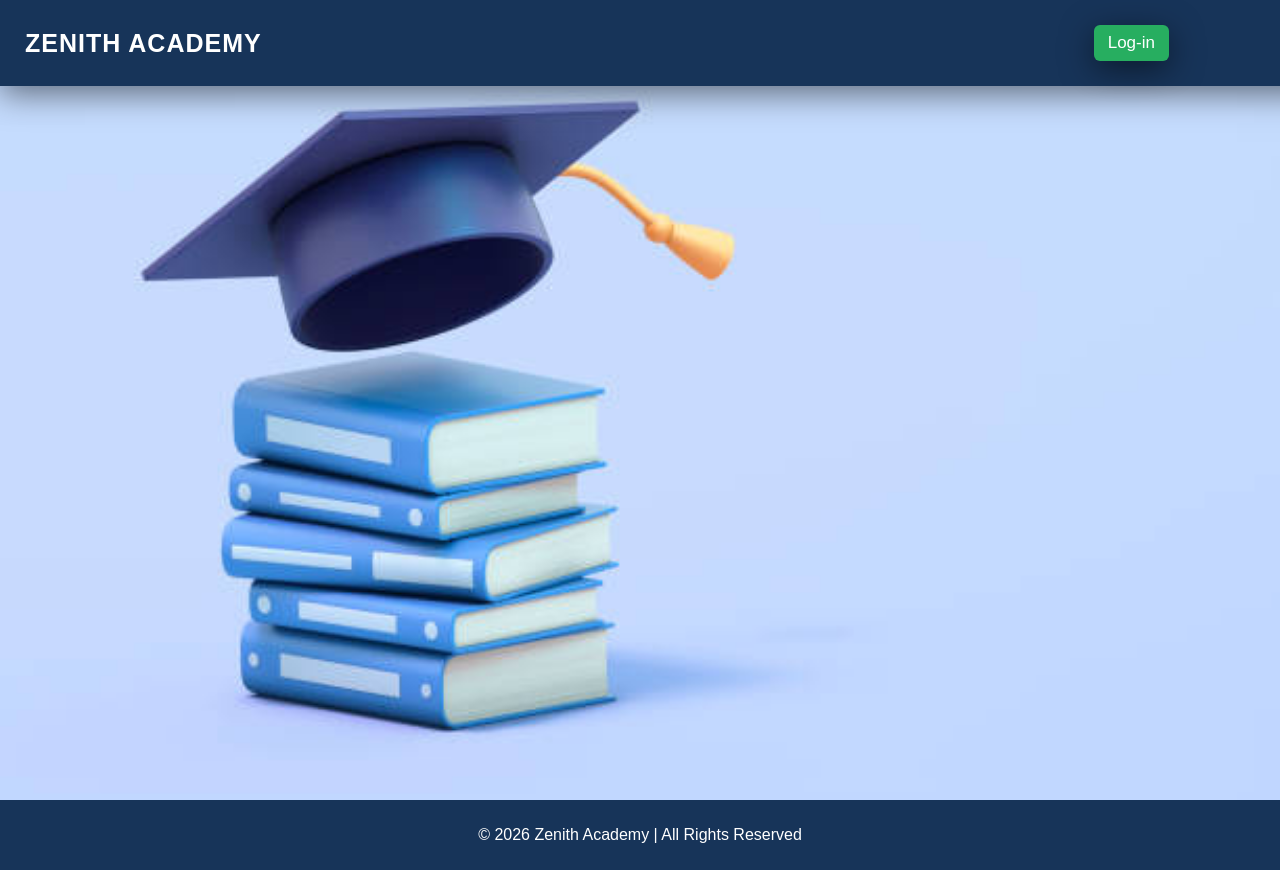
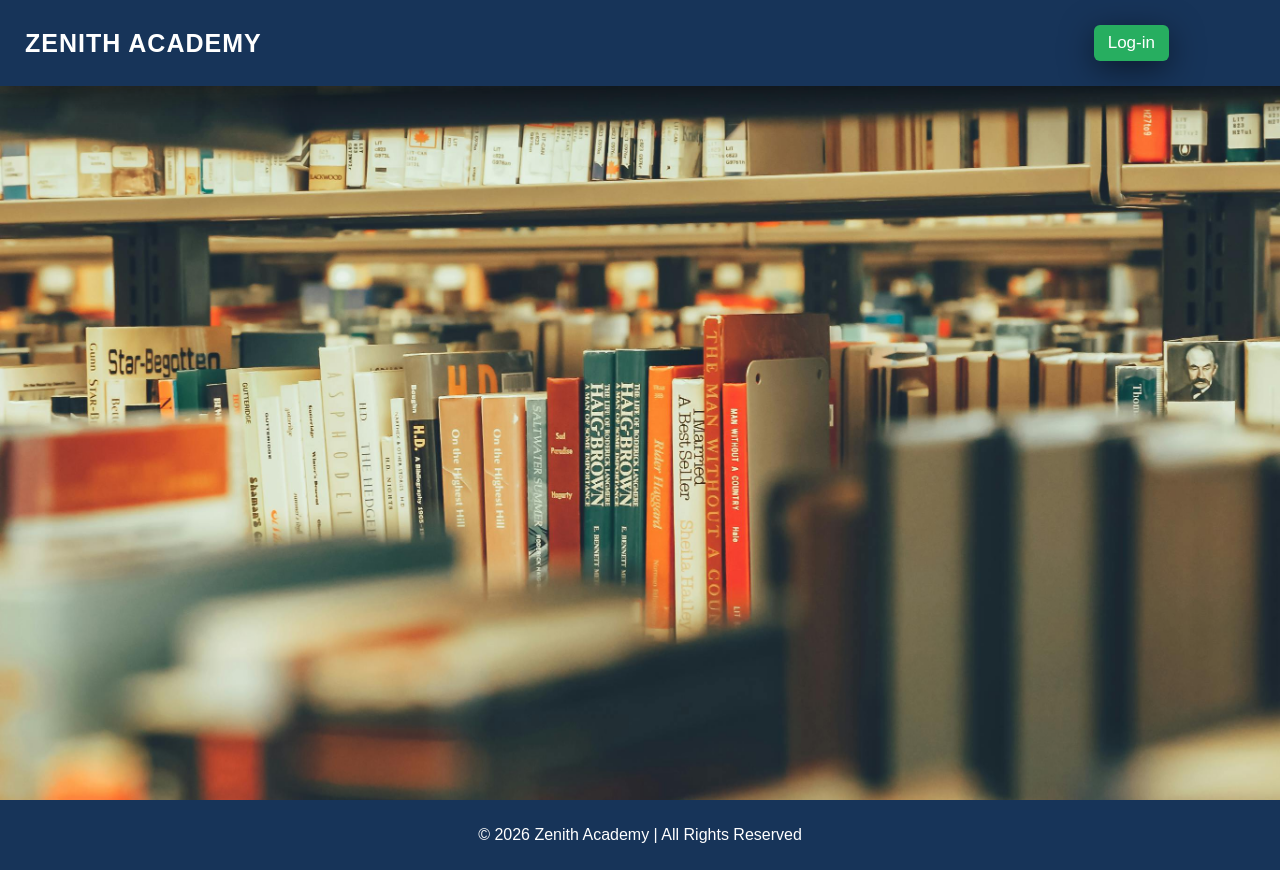
Before and after one commit to blue1529/primary_school_info_system, a PHP site: page /login/index.php in a window 1280 px wide. Run offline with PHP 8.4, Linux system fonts and the light colour scheme; the visitor is signed in with stand-in values (Sample User, id 1).

Commit message:
changed pic pa login/index.php

```diff
--- a/include/db_connect.php
+++ b/include/db_connect.php
@@ -3,7 +3,7 @@
 // 1. Connect to the database (change these values to match your setup)
 $servername = "localhost"; // usually "localhost"
 $username = "root"; // your database username
-$password = "melania1529"; // your database password
+$password = ""; // your database password
 $dbname = "primary_school_info_system"; // your database name
 
 $conn = new mysqli($servername, $username, $password, $dbname);
--- a/login/header.css
+++ b/login/header.css
@@ -53,7 +53,7 @@ body {
 
 .hero {
     height: 100vh;
-    background: url("bluehat.jpg") no-repeat center/cover;
+    background: url("back.jpg") no-repeat center/cover;
     display: flex;
     align-items: center;
     font-family: 'Poppins', Arial, sans-serif;
--- a/login/index.php
+++ b/login/index.php
@@ -17,7 +17,7 @@
 
     <div class="nav-right" id="navMenu">
         <button onclick="login()">Log-in</button>
-        </div>
+
 
     </div>
 
```
